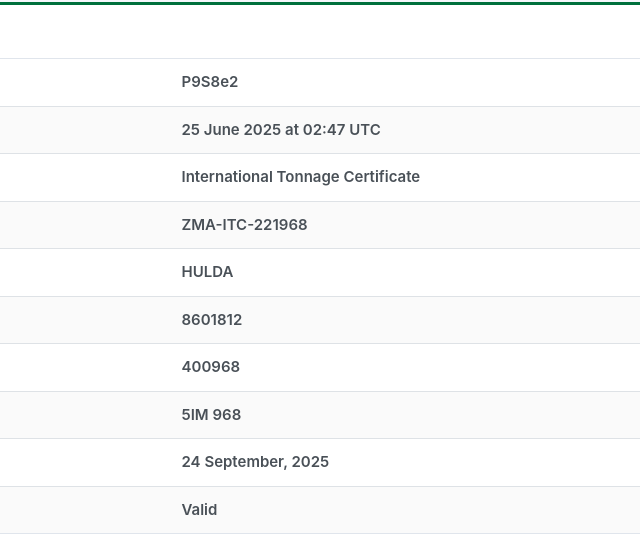
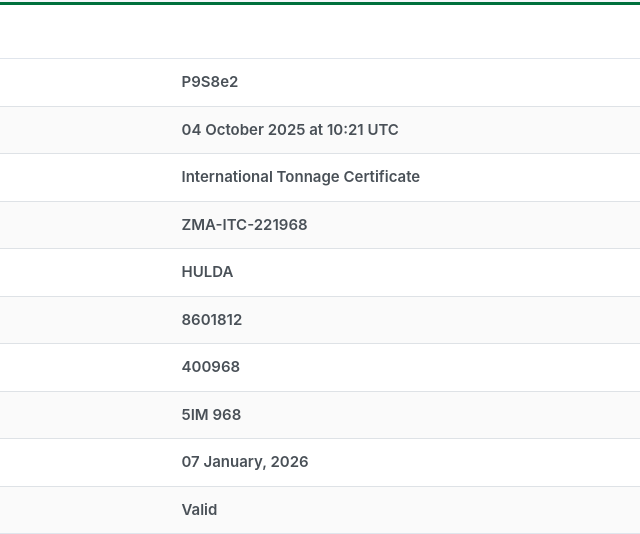
Before and after one commit to portal-zma-go-tz-certificate-validators/P9S8e2-Submit-ZMA-ITC-221968, a plain HTML site: page index.html in a window 1280 px wide. Shown: the part 303-837 px from the top of the page, 298-938 px from the left. Drawn offline with Linux system fonts and the light colour scheme.

Commit message:
Update index.html

```diff
--- a/index.html
+++ b/index.html
@@ -2119,7 +2119,7 @@ Document Authenticity Checked
 <tr>
 <td class="text-left" style="width: 35%">Date and Time of Application</td>
 <td class="text-left">
-<strong>25 June 2025 at 02:47 UTC</strong>
+<strong>04 October 2025 at 10:21 UTC</strong>
 </td>
 </tr>
 <tr>
@@ -2161,7 +2161,7 @@ Document Authenticity Checked
 <tr>
 <td class="text-left" style="width: 35%">Document Expiry Date</td>
 <td class="text-left">
-<strong>24 September, 2025</strong>
+<strong>07 January, 2026</strong>
 </td>
 </tr>
 <tr>
```
